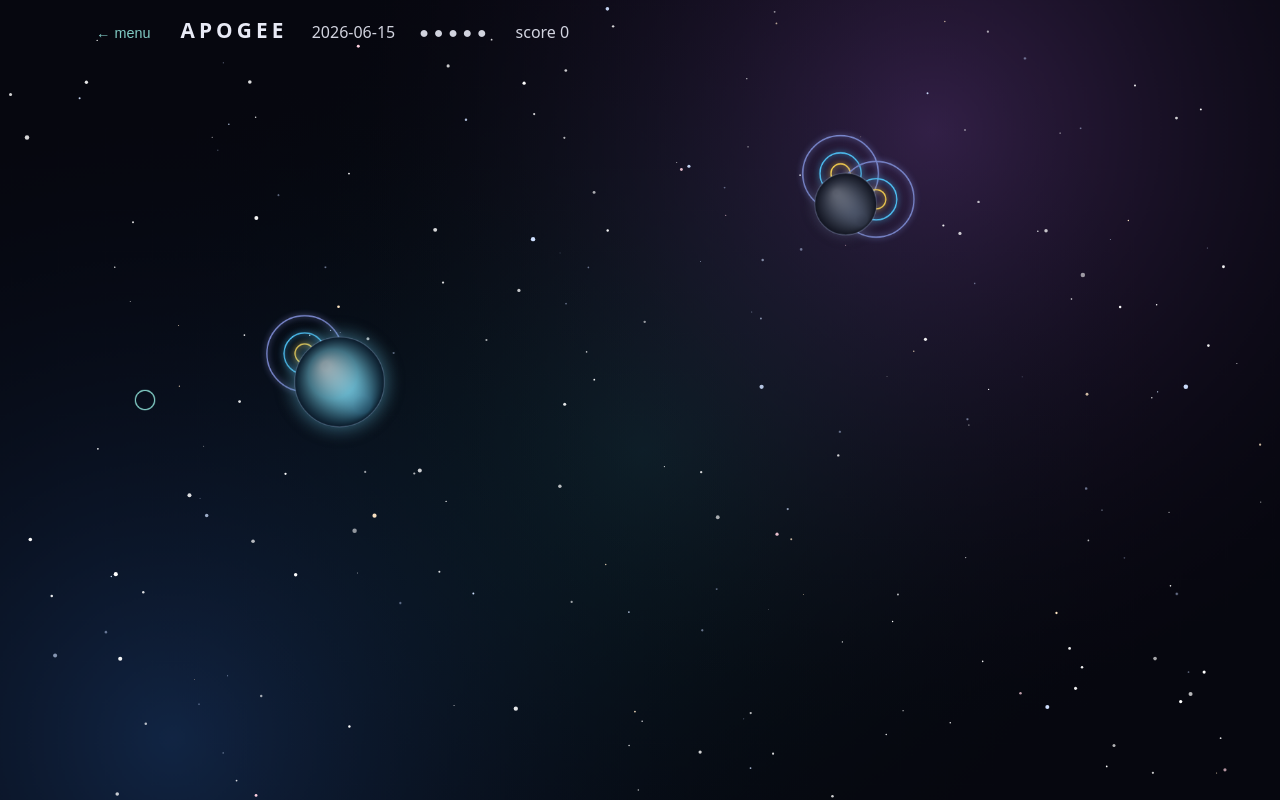
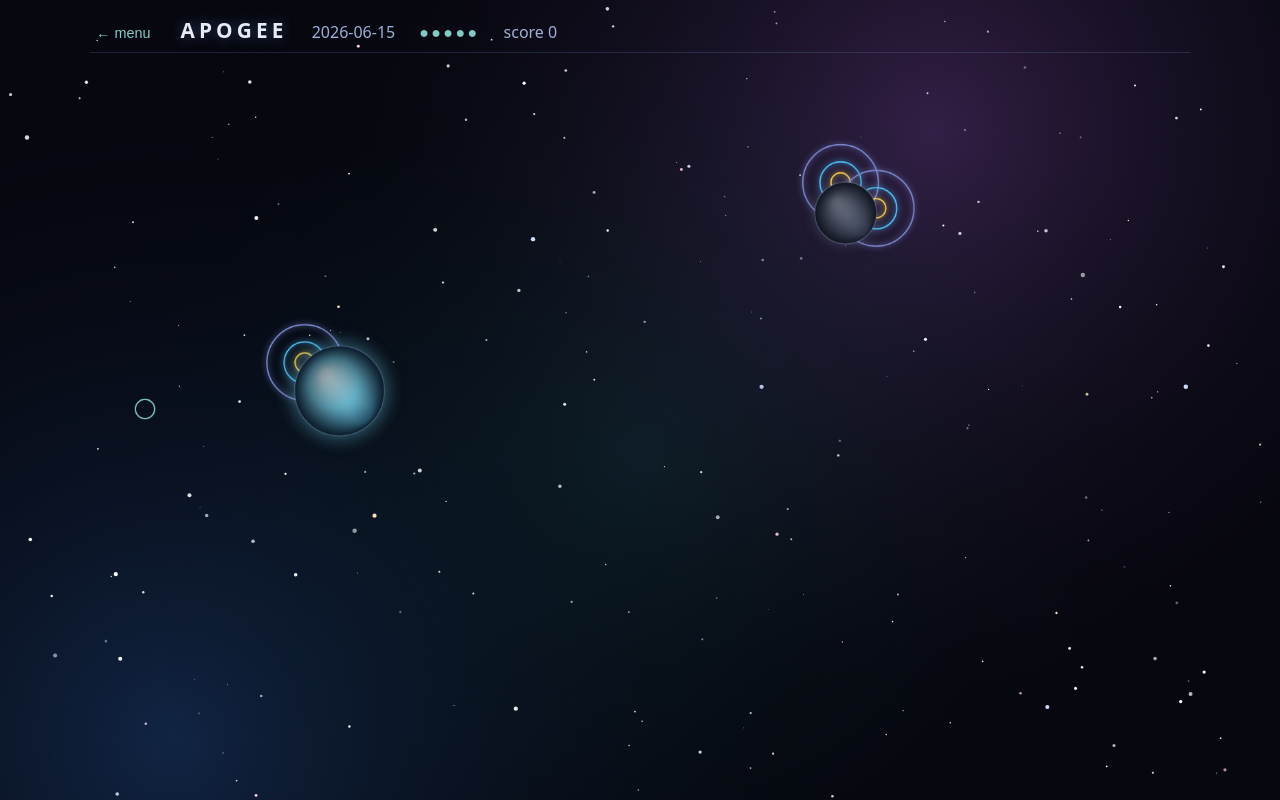
Before and after one commit to kcselm/apogee, a React (Vite) app in the folder packages/web/: page / in a window 1280 px wide. Both pictures are taken after a click on the button "Daily Challenge". Built offline with nearby package versions, Linux system fonts and the light colour scheme.

Commit message:
style(web): refine HUD typography and divider

```diff
--- a/packages/web/src/styles.css
+++ b/packages/web/src/styles.css
@@ -26,9 +26,16 @@ canvas {
   aspect-ratio: 16 / 10;
   border-radius: 8px; touch-action: none; cursor: crosshair;
 }
-.hud { display: flex; gap: 24px; align-items: baseline; max-width: 1100px; width: 100%; }
-.hud h1 { font-size: 1.3rem; letter-spacing: 0.2em; }
-.hud .stat { font-variant-numeric: tabular-nums; opacity: 0.9; }
+.hud {
+  display: flex; gap: 24px; align-items: baseline; max-width: 1100px; width: 100%;
+  padding-bottom: 8px; border-bottom: 1px solid rgba(128, 170, 230, 0.18);
+}
+.hud h1 {
+  font-size: 1.3rem; letter-spacing: 0.2em;
+  text-shadow: 0 0 14px rgba(120, 170, 255, 0.4);
+}
+.hud .stat { font-variant-numeric: tabular-nums; color: var(--muted); }
+.hud .pips { color: var(--accent); letter-spacing: 0.15em; }
 .overlay {
   position: fixed; inset: 0;
   display: flex; flex-direction: column; align-items: center; justify-content: center;
```
